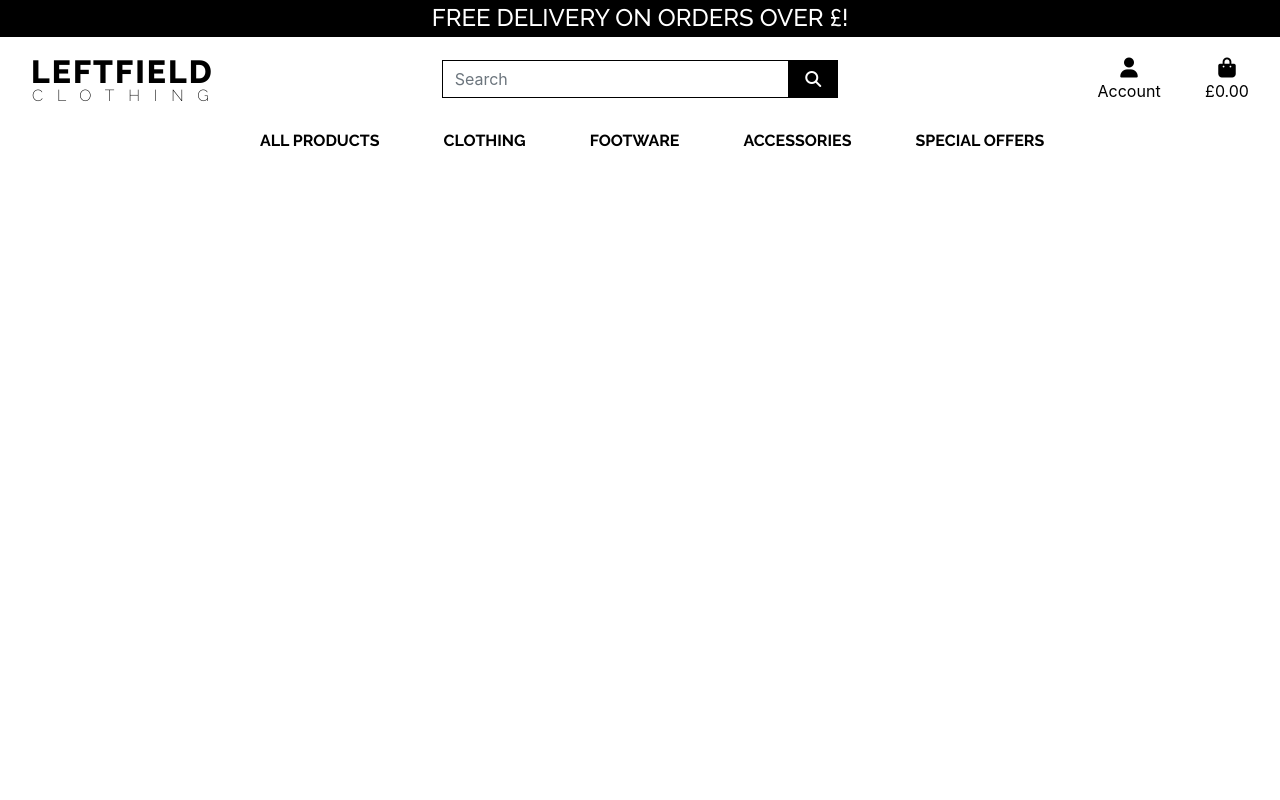
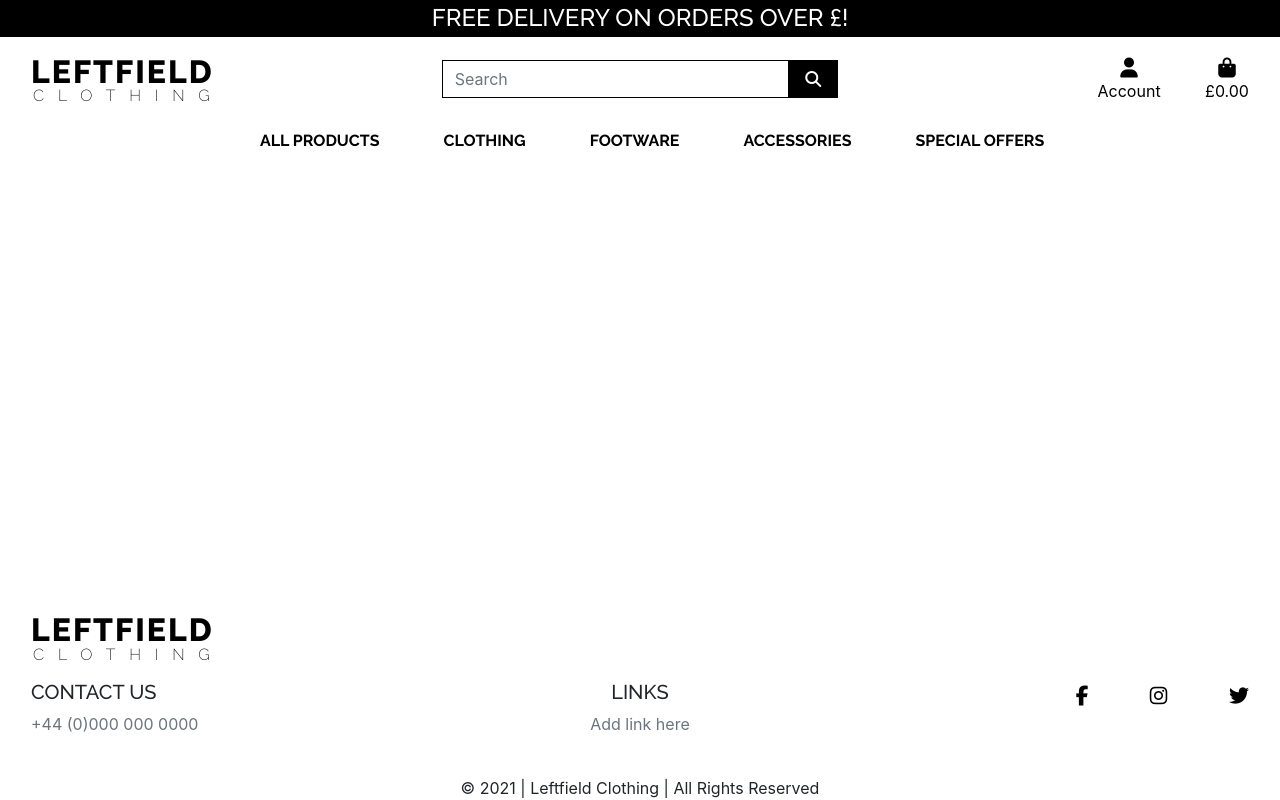
Before and after one commit to theopmw/leftfield-clothing, a Django app: page / in a window 1280 px wide. Run offline with Django 3.2, Linux system fonts and the light colour scheme; some libraries are stand-ins or nearby versions.

Commit message:
Add initial footer content, layout and css

```diff
--- a/static/css/base.css
+++ b/static/css/base.css
@@ -65,7 +65,7 @@
 
 .main-logo-link-clothing {
     letter-spacing: 13.8px !important;
-    margin: -5px 0 0 9px !important;
+    margin: -5px 0 0 11px !important;
     font-weight: 200;
 }
 
@@ -105,6 +105,25 @@
     font-size: 18px;
 }
 
+/* -------------------------------- Footer */
+
+/* .footer-logo-row {
+    border-bottom: solid 1px #000;
+} */
+
+/* --------------------- Contact us */
+
+.contact-us {
+    padding-right: 20px !important;
+}
+
+/* --------------------- Social links */
+
+.social-links {
+    font-size: 20px;
+}
+
+
 /* -------------------------------- Media Queries */
 
 @media (min-width: 768px) {
@@ -133,7 +152,7 @@
     } */
 
     .main-logo-link-clothing {
-        margin: -5px 0 0 1px !important;
+        margin: -5px 0 0 2px !important;
         /* letter-spacing: 13.8px !important; */
         /* margin: -5px 0 0 1px !important; */
         /* font-weight: 200; */
--- a/templates/base.html
+++ b/templates/base.html
@@ -38,7 +38,7 @@
 
     <title>Leftfield Clothing {% block extra_title %}{% endblock %}</title>
     </head>
-    <body>
+    <body class="d-flex flex-column min-vh-100">
         <header class="container-fluid fixed-top">
             <div id="delivery-banner" class="row text-center">
                 <div class="col bg-black text-white uppercase">
@@ -127,6 +127,62 @@
                 </nav>
             </div>
         </header>
+        <main>
+
+        </main>
+        <footer class="mt-auto">
+            <div class="container-fluid footer-container">
+                <div class="row bg-white pt-lg-2 footer-logo-row">
+                    <!-- Logo -->
+                    <div class="col-12 col-lg-4 my-auto py-1 py-lg-0 text-center text-lg-left">
+                        <a href="{% url 'home' %}" class="nav-link main-logo-link uppercase text-black">
+                            <h2 class="my-0 main-logo-link-leftfield">Leftfield</h2>
+                            <h6 class="my-0 main-logo-link-clothing">Clothing</h6>
+                        </a>
+                    </div>
+                </div>
+                <div class="row bg-white pt-lg-2">
+                        <!-- Contact us -->
+                    <div class="contact-us col-12 col-lg-4 my-auto py-1 py-lg-0 text-center text-lg-left">
+                        <h5 class="pl-lg-3 font-raleway uppercase">Contact Us</h5>
+                        <p class="pl-lg-3 text-muted">+44 (0)000 000 0000</p>
+                    </div>
+                    <!-- Links -->
+                    <div class="footer-links col-12 col-lg-4 my-auto py-1 py-lg-0 text-center">
+                        <h5 class=" font-raleway uppercase">LINKS</h5>
+                        <a href=""><p class=" text-muted">Add link here</p></a>
+                    </div>
+                    <!-- Social links -->
+                    <div class="social-links col-12 col-lg-4 my-auto py-1 py-lg-0 text-center text-lg-right align-top">
+                        <ul class="list-inline pr-lg-3 pb-4">
+                            <li class="list-inline-item px-4">
+                                <a class="text-black" href="https://www.facebook.com/" target="_blank"
+                                    rel="noopener"><i class="fab fa-facebook-f" aria-hidden="true"></i>
+                                </a>
+                            </li>
+                            <li class="list-inline-item px-4">
+                                <a class="text-black" href="https://www.instagram.com/" target="_blank"
+                                    rel="noopener"><i class="fab fa-instagram" aria-hidden="true"></i>
+                                </a>
+                            </li>
+                            <li class="list-inline-item px-4 px-lg-0 pl-lg-4">
+                                <a class="text-black" href="https://twitter.com/home" target="_blank"
+                                    rel="noopener"><i class="fab fa-twitter" aria-hidden="true"></i>
+                                </a>
+                            </li>
+                        </ul>
+                    </div>
+                </div>
+                <div class="row bg-white pt-lg-4">
+                    <div class="col">
+                        <div class="copyright-text text-center">&copy; <span id="year"></span> | Leftfield Clothing | All Rights Reserved</div>
+                    </div>
+                </div>
+            </div>
+
+
+
+        </footer>
 
         {% if messages %}
             <div class="message-container"></div>
@@ -139,6 +195,7 @@
         {% endblock %}
 
         {% block postloadjs %}
+        <script>$("#year").html(new Date().getFullYear());</script>
         {% endblock %}
 
     </body>
--- a/templates/includes/main-nav.html
+++ b/templates/includes/main-nav.html
@@ -9,7 +9,7 @@
                 <a href="" class="dropdown-item pl-lg-2">By Price</a>
                 <a href="" class="dropdown-item pl-lg-2">By Brand</a>
                 <a href="" class="dropdown-item pl-lg-2">By Rating</a>
-                <a href="" class="dropdown-item pl-lg-2">By Category</a>ƒ
+                <a href="" class="dropdown-item pl-lg-2">By Category</a>
             </div>
         </li>
 
```
